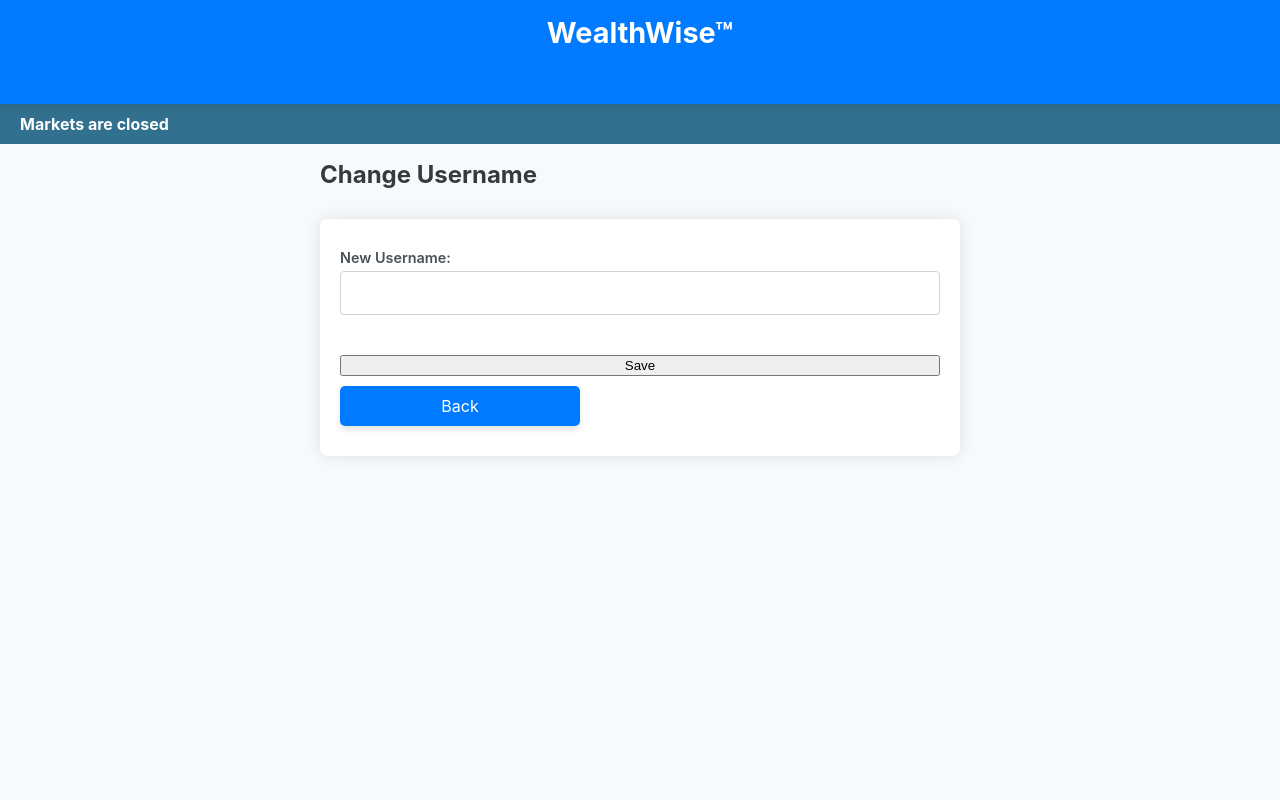
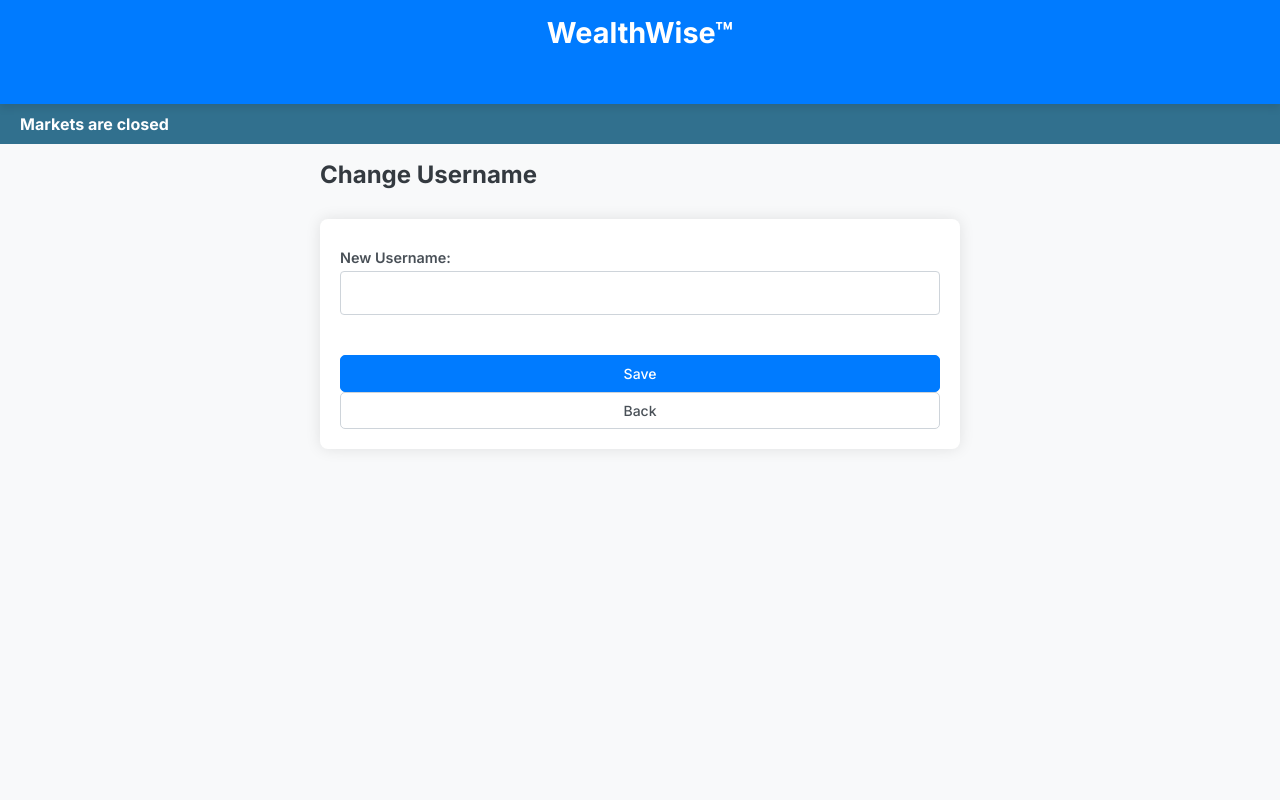
Before and after one commit to chrisgig23/stock-calc, a Python web app: template flask_app/templates/change_username.html in a window 1280 px wide. Run offline with Jinja, Linux system fonts and the light colour scheme; the template is opened without the code that fills it, so the values that code supplies are empty.

Commit message:
D1: Design system + fix market banner (context processor was never registered)

```diff
--- a/flask_app/static/styles.css
+++ b/flask_app/static/styles.css
@@ -1,3 +1,109 @@
+/* ============================================================
+   DESIGN SYSTEM — Color Palette & Tokens (D1)
+   ============================================================ */
+:root {
+    /* Brand colors */
+    --color-primary:        #007BFF;
+    --color-primary-dark:   #0056B3;
+    --color-success:        #28A745;
+    --color-success-dark:   #218838;
+    --color-danger:         #DC3545;
+    --color-danger-dark:    #C82333;
+    --color-warning:        #FFC107;
+
+    /* Neutral scale */
+    --color-dark:           #343A40;
+    --color-dark-hover:     #23272B;
+    --color-muted:          #6C757D;
+    --color-text:           #343A40;
+    --color-text-secondary: #495057;
+    --color-border:         #CED4DA;
+    --color-surface:        #FFFFFF;
+    --color-bg:             #F8F9FA;
+    --color-bg-alt:         #F7F9FB;
+
+    /* Teal accent (table headers) */
+    --color-teal:           #31708E;
+
+    /* Shadows */
+    --shadow-sm:  0 2px 4px rgba(0,0,0,.08);
+    --shadow-md:  0 4px 8px rgba(0,0,0,.10);
+}
+
+/* ============================================================
+   UNIFIED BUTTON SYSTEM (D1)
+   Use these classes instead of one-off styles.
+   .btn-primary  — main CTA (blue)
+   .btn-success  — positive / confirm action (green)
+   .btn-danger   — destructive action (red)
+   .btn-ghost    — low-emphasis / back / cancel (outlined gray)
+   ============================================================ */
+.btn-primary,
+.btn-success,
+.btn-danger,
+.btn-ghost {
+    display: inline-flex;
+    align-items: center;
+    justify-content: center;
+    padding: 7px 16px;
+    border-radius: 5px;
+    font-size: 14px;
+    font-weight: 500;
+    font-family: 'Inter', sans-serif;
+    text-decoration: none;
+    border: 1px solid transparent;
+    cursor: pointer;
+    transition: background-color 0.2s ease, border-color 0.2s ease, color 0.2s ease;
+    line-height: 1.5;
+    white-space: nowrap;
+}
+
+.btn-primary {
+    background-color: var(--color-primary);
+    color: #fff;
+    border-color: var(--color-primary);
+}
+.btn-primary:hover {
+    background-color: var(--color-primary-dark);
+    border-color: var(--color-primary-dark);
+    color: #fff;
+}
+
+.btn-success {
+    background-color: var(--color-success);
+    color: #fff;
+    border-color: var(--color-success);
+}
+.btn-success:hover {
+    background-color: var(--color-success-dark);
+    border-color: var(--color-success-dark);
+    color: #fff;
+}
+
+.btn-danger {
+    background-color: var(--color-danger);
+    color: #fff;
+    border-color: var(--color-danger);
+}
+.btn-danger:hover {
+    background-color: var(--color-danger-dark);
+    border-color: var(--color-danger-dark);
+    color: #fff;
+}
+
+.btn-ghost {
+    background-color: transparent;
+    color: var(--color-text-secondary);
+    border-color: var(--color-border);
+}
+.btn-ghost:hover {
+    background-color: #E9ECEF;
+    color: var(--color-text);
+    border-color: #ADB5BD;
+}
+
+/* ============================================================ */
+
 /* Base Styles */
 body {
     font-family: 'Inter', sans-serif;
--- a/flask_app/templates/base.html
+++ b/flask_app/templates/base.html
@@ -6,7 +6,7 @@
     <meta name="google-adsense-account" content="ca-pub-8170829086367629">
     <title>{% block title %}WealthWise{% endblock %}</title>
     <!-- Link to Google Fonts -->
-    <link href="https://fonts.googleapis.com/css2?family=Roboto:wght@400;700&display=swap" rel="stylesheet">
+    <link href="https://fonts.googleapis.com/css2?family=Inter:wght@400;500;600;700&display=swap" rel="stylesheet">
     <link rel="stylesheet" href="{{ url_for('static', filename='styles.css') }}">
     <!-- Favicon -->
     <link rel="icon" href="{{ url_for('static', filename='favicon.ico') }}" type="image/x-icon">
@@ -158,7 +158,7 @@
         {% endif %}
         <div class="right-section">
             {% if market_state %}
-                <span><strong></strong>Markets are open</strong></span>
+                <span><strong>Markets are open</strong></span>
             {% else %}
                 <span><strong>Markets are closed</strong></span>
             {% endif %}
--- a/flask_app/templates/change_username.html
+++ b/flask_app/templates/change_username.html
@@ -9,7 +9,7 @@
         <input type="text" id="new_username" name="new_username" required>
 
         <br><br>
-        <button type="submit">Save</button>
-        <a href="{{ url_for('accounts.view_account') }}" class="button">Back</a>
+        <button type="submit" class="btn-primary">Save</button>
+        <a href="{{ url_for('accounts.view_account') }}" class="btn-ghost">Back</a>
     </form>
 {% endblock %}
```
Also changed, not shown: other parts of flask_app/static/styles.css (+32 -17 lines), IMPROVEMENT_PLAN.md (+7 -5 lines), flask_app/__init__.py (+30 -1 lines), flask_app/routes.py (+13 -10 lines), flask_app/routes/market.py (+1 -15 lines).
